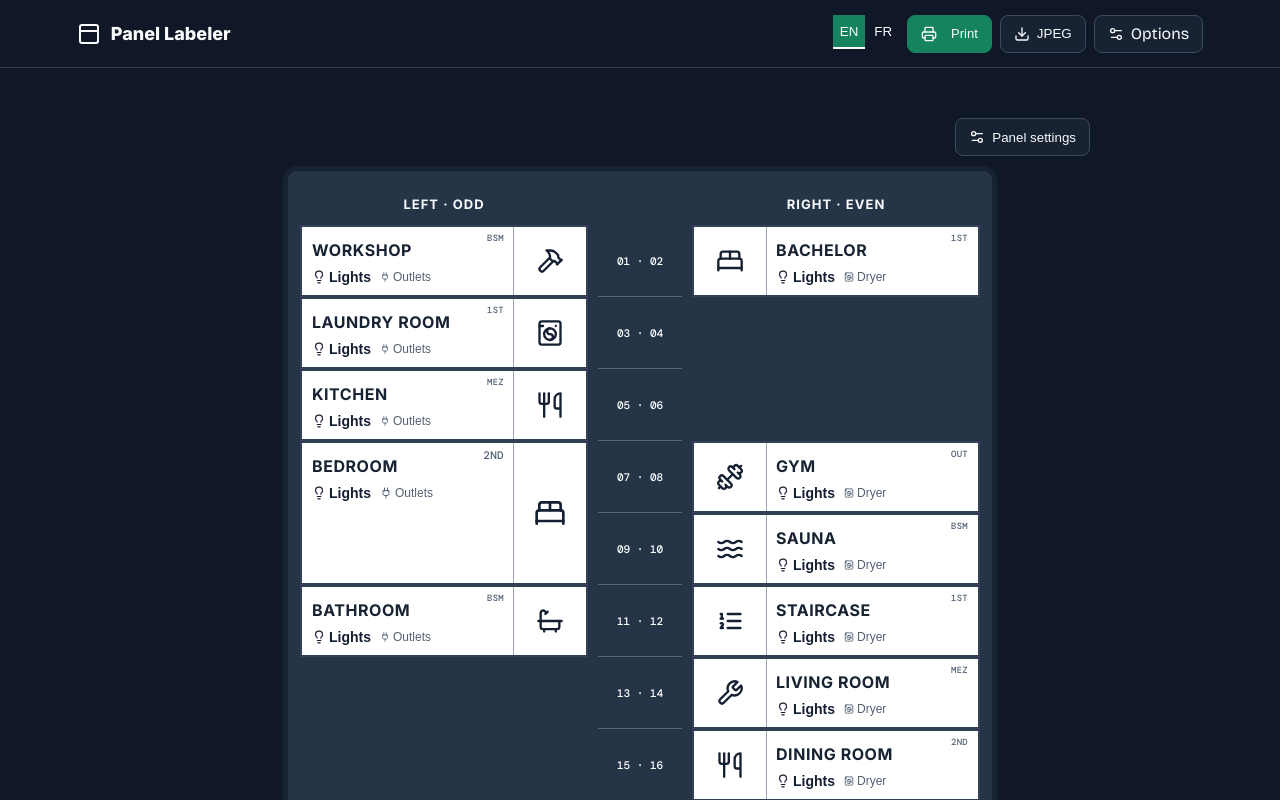
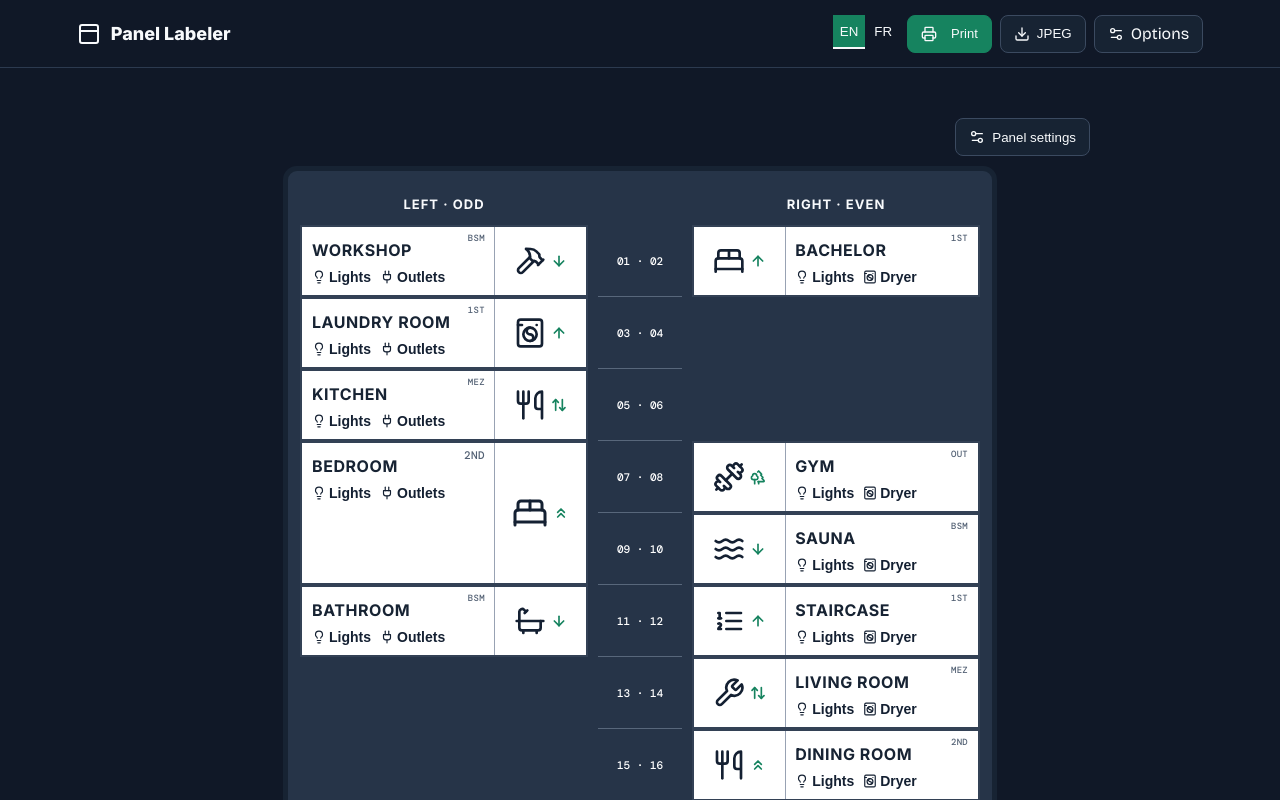
Before and after one commit to fdgtalk/Panel-Labeler, a React (Vite) app: page / in a window 1280 px wide. Both pictures are taken after a click on the button "Start labeling". Shown: the top 800 px of the page. Built offline with nearby package versions, Linux system fonts and the light colour scheme.

Commit message:
Add level markers to icon labels

```diff
--- a/src/App.jsx
+++ b/src/App.jsx
@@ -1,4 +1,4 @@
-import { ArrowRight, Bath, BedDouble, Download, Dumbbell, Fan, Hammer, Lightbulb, ListOrdered, Moon, MousePointer2, PanelTop, Plug, Printer, RotateCcw, Settings2, Sun, Trees, Trash2, Upload, Utensils, WashingMachine, Waves, Wrench } from 'lucide-react'
+import { ArrowDown, ArrowRight, ArrowUp, ArrowUpDown, Bath, BedDouble, ChevronsUp, Download, Dumbbell, Fan, Hammer, Lightbulb, ListOrdered, Moon, MousePointer2, PanelTop, Plug, Printer, RotateCcw, Settings2, Sun, Trees, Trash2, Upload, Utensils, WashingMachine, Waves, Wrench } from 'lucide-react'
 import * as LucideIcons from 'lucide-react'
 import { useState } from 'react'
 import { renderToStaticMarkup } from 'react-dom/server'
@@ -38,6 +38,7 @@ iconMap['Mécanique']=LucideIcons.Heater
 const fixtureChoicesByLanguage={EN:['Lights','Outlets','GFCI','Dryer','Washer','Baseboard heater','Floor heat','Ceiling fan','Oven','Dishwasher','Air exchange','Central vacuum','Water heater'],FR:['Lumières','Prises','DDFT','Sécheuse','Laveuse','Plinthe électrique','Plancher chauffant','Ventilateur de plafond','Four','Lave-vaisselle','Échangeur d’air','Aspirateur central','Chauffe-eau']}
 const autoFixture=(text='')=>/water heater|chauffe-eau|heater tank/i.test(text)?'heater':/washer|laveuse|dryer|sécheuse/i.test(text)?'laundry':/central vacuum|aspirateur central/i.test(text)?'vacuum':/air exchange|échangeur d.?air|ventilation/i.test(text)?'ventilation':/stove fan|oven fan|range hood|hotte/i.test(text)?'hood':/stove|range|oven|cuisinière|four/i.test(text)?'appliance':/light|lamp|lumière/i.test(text)?'light':/outlet|plug|gfci|prise|ddft/i.test(text)?'plug':/fan|ventilateur/i.test(text)?'fan':null
 const autoRoom=(room='')=>({Workshop:'Hammer',Atelier:'Hammer',Laundry:'WashingMachine','Laundry room':'WashingMachine','Salle de lavage':'WashingMachine',Kitchen:'Utensils',Cuisine:'Utensils',Bedroom:'BedDouble',Chambre:'BedDouble',Bachelor:'BedDouble','Garçonnière':'BedDouble',Bathroom:'Bath','Salle de bain':'Bath',Office:'Wrench',Bureau:'Wrench',Gym:'Dumbbell',Sauna:'Waves',Staircase:'ListOrdered',Escalier:'ListOrdered','Living room':'Wrench',Salon:'Wrench','Dining room':'Utensils','Salle à manger':'Utensils',Garage:'Wrench',Terrace:'Trees',Terrasse:'Trees',Outside:'Trees','Extérieur':'Trees',Utility:'Heater','Mécanique':'Heater'}[room])
+const levelMarker=floor=>({BSM:ArrowDown,SS:ArrowDown,'1ST':ArrowUp,RDC:ArrowUp,MEZ:ArrowUpDown,'2ND':ChevronsUp,'2E':ChevronsUp,OUT:Trees,EXT:Trees,MEC:Wrench}[floor])
 
 const usePanel = create((set) => ({ rows:savedProject?.rows||demoRows(initialLanguage), theme:savedProject?.theme||'dark', started:false, edit:null, settingsOpen:false, dragging:null, config:{title:'Panel',count:60,width:3,row:.75,dotMode:'color',language:initialLanguage,paper:'letter',...(savedProject?.config||{})},
   set:(key,value)=>set({[key]:value}),
@@ -179,10 +180,11 @@ function Label({ card, side, index, onClick, beginDrag, setDragTarget, endDrag,
   const className=`label ${side} ${card.double?'double':''} ${isTarget?'drop-target':''}`
   const props={draggable:true,onDragStart:dragStart,onDragEnd:endDrag,onDragOver:dragOver,onDragEnter:dragEnter,onDrop:drop,className,onClick}
   const Icon=card.icon&&card.icon!=='auto'?icons[card.icon]:iconMap[card.room]
-  const marker=card.room&&Icon?<i className="room-icon-slot"><Icon/></i>:null
+  const LevelMarker=levelMarker(card.floor)
+  const marker=card.room&&Icon?<i className="room-icon-slot"><Icon/>{LevelMarker&&<LevelMarker className="level-direction"/>}</i>:null
   if(card.empty&&!card.room&&!card.items?.length)return <button {...props} className={`${className} blank`} aria-label="Add circuit"><span className="blank-content"/></button>
   const fixtures=(card.fixtures||card.items.map(text=>({text,icon:'auto'}))).filter(x=>x.text).slice(0,3)
-  const main=<span className="label-main"><b>{card.room}</b><small><span>{card.floor}</span></small><span>{fixtures.map((f,i)=>{const I=icons[f.icon==='auto'?autoFixture(f.text):f.icon];return <em className={i===0?'primary-fixture':''} key={i}>{I&&<I/>}{f.text}</em>})}</span></span>
+  const main=<span className="label-main"><b>{card.room}</b><small><span>{card.floor}</span></small><span>{fixtures.map((f,i)=>{const I=icons[f.icon==='auto'?autoFixture(f.text):f.icon];return <em className={i<2?'primary-fixture':''} key={i}>{I&&<I/>}{f.text}</em>})}</span></span>
   const labelStyle=printRow?{gridRow:`${printRow} / span ${card.double?2:1}`}:(card.double?{gridRow:'span 2'}:null)
   return <button {...props} style={labelStyle}>{side==='right'?<>{marker}{main}</>:<>{main}{marker}</>}</button>
 }
```
Also changed, not shown: src/overrides.css.
